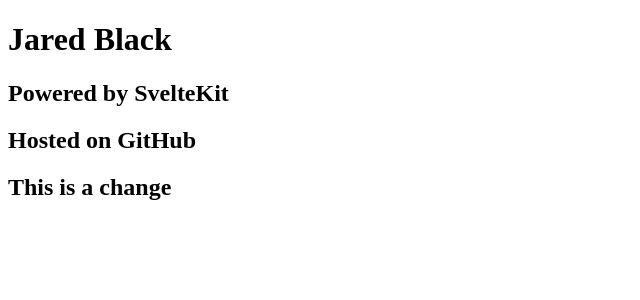
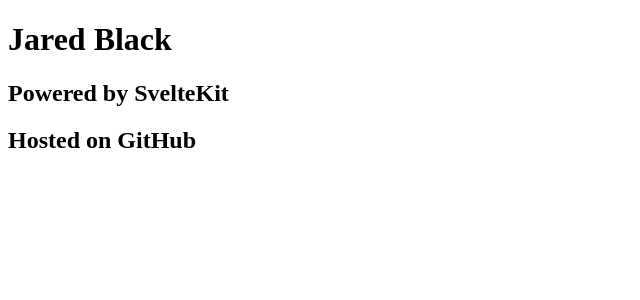
Before and after one commit to jaredblack/jaredblack.github.io, a SvelteKit app: page / in a window 1280 px wide. Shown: the top 300 px of the page, without its empty margins (0-640 px from the left). Built offline with nearby package versions, Linux system fonts and the light colour scheme.

Commit message:
remove change

```diff
--- a/src/routes/+page.svelte
+++ b/src/routes/+page.svelte
@@ -1,4 +1,3 @@
 <h1>Jared Black</h1>
 <h2>Powered by SvelteKit</h2>
 <h2>Hosted on GitHub</h2>
-<h2>This is a change</h2>
```
